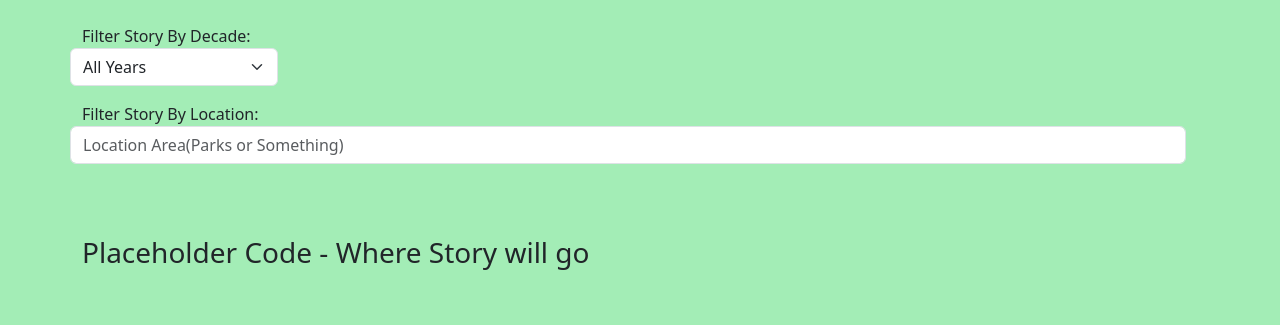
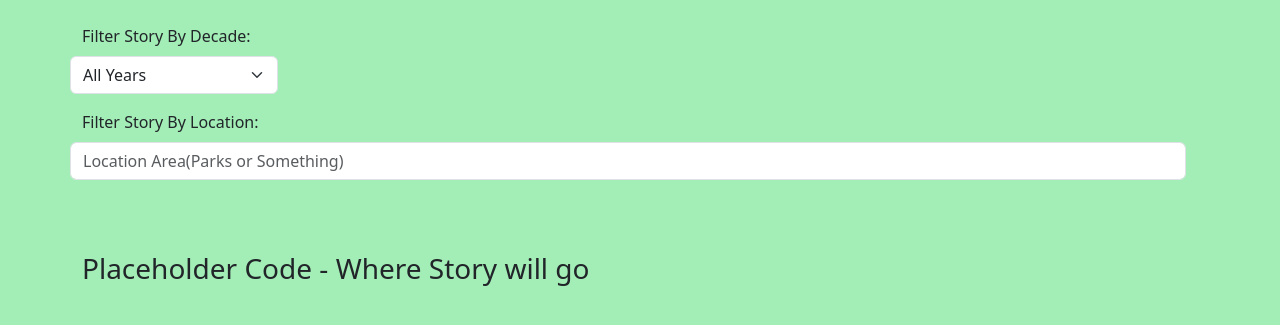
Before and after one commit to NafeesA35/HacktivismII, a Flask app: template ProgramDirectory/templates/index.html in a window 1280 px wide. Shown: the part 80-405 px from the top of the page. Run offline with Flask 3, Linux system fonts and the light colour scheme; the template is opened without the code that fills it, so the values that code supplies are empty.

Commit message:
fixed issues in bootstrap with page

```diff
--- a/ProgramDirectory/templates/index.html
+++ b/ProgramDirectory/templates/index.html
@@ -19,7 +19,7 @@
 
         <section id="filters" class="row py-3">
             <div class="row py-2">
-                <label for="decadeFilter" >Filter Story By Decade: </label>
+                <label for="decadeFilter" class="form-label">Filter Story By Decade: </label>
                 <select id="decadeFilter" name="decadeFilter" class="form-select">
                     <option value="all">All Years</option>
                     <option value="1920s">1920s</option>
@@ -36,7 +36,7 @@
                 </select>
             </div>
             <div class="row py-2">
-                <label for="locationFilter">Filter Story By Location: </label>
+                <label for="locationFilter" class="form-label">Filter Story By Location: </label>
                 <input type="text" id="locationFilter" name="locationFilter" placeholder="Location Area(Parks or Something)" class="form-control">
             </div>
         </section>
```
